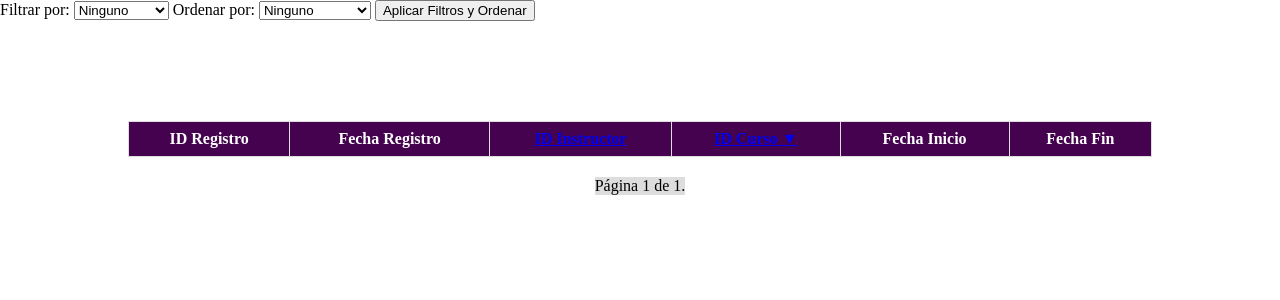
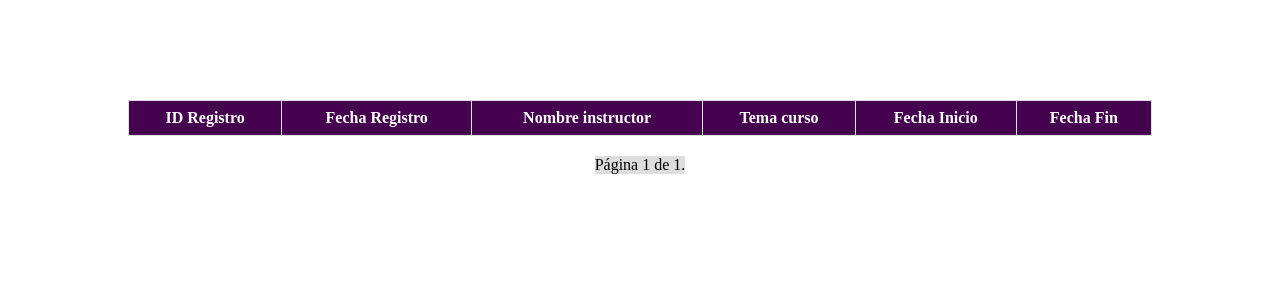
Before and after one commit to diegogodinezr/SistemMultiBase, a Django app: page /mostrar_registros/ in a window 1280 px wide. Shown: the part 102-402 px from the top of the page. Run offline with Django 4.2, Linux system fonts and the light colour scheme; data that the repository does not hold is empty; some libraries are stand-ins or nearby versions.

Commit message:
sin filtros

```diff
--- a/templates/mostrar_registros.html
+++ b/templates/mostrar_registros.html
@@ -64,14 +64,6 @@
             position: relative;
         }
 
-        .asc::after {
-            content: " ▲";
-        }
-
-        .desc::after {
-            content: " ▼";
-        }
-
         tr:nth-child(even) {
             background-color: #f2f2f2;
         }
@@ -113,39 +105,13 @@
         </svg>
         <h1>Registro de Curso</h1>
     </nav>
-    <form method="GET" action="{% url 'mostrar_registros' %}">
-        <label for="filtro">Filtrar por:</label>
-        <select name="filtro" id="filtro">
-            <option value="">Ninguno</option>
-            <option value="instructor">ID Instructor</option>
-            <option value="curso">ID Curso</option>
-            <!-- Agrega más opciones de filtrado según tus necesidades -->
-        </select>
-
-        <label for="orden">Ordenar por:</label>
-        <select name="orden" id="orden">
-            <option value="">Ninguno</option>
-            <option value="asc">Menor a Mayor</option>
-            <option value="desc">Mayor a Menor</option>
-        </select>
-
-        <input type="submit" value="Aplicar Filtros y Ordenar">
-    </form>
     <section>
         <table>
             <tr>
                 <th>ID Registro</th>
                 <th>Fecha Registro</th>
-                <th class="{% if filtro == 'instructor' %}{{ orden }}{% endif %}">
-                    <a href="?filtro=instructor&orden={{ orden_opuesto }}">ID Instructor</a>
-                </th>
-                <th class="{% if filtro == 'curso' %}{{ orden }}{% endif %}">
-                    <a href="?filtro=curso&orden={{ orden_opuesto }}">
-                        ID Curso
-                        <span class="arrow-icon">{% if orden == 'asc' %}▲{% else %}▼{% endif %}</span>
-                    </a>
-                </th>
-
+                <th>Nombre instructor</th>
+                <th>Tema curso </th>
                 <th>Fecha Inicio</th>
                 <th>Fecha Fin</th>
             </tr>
```
